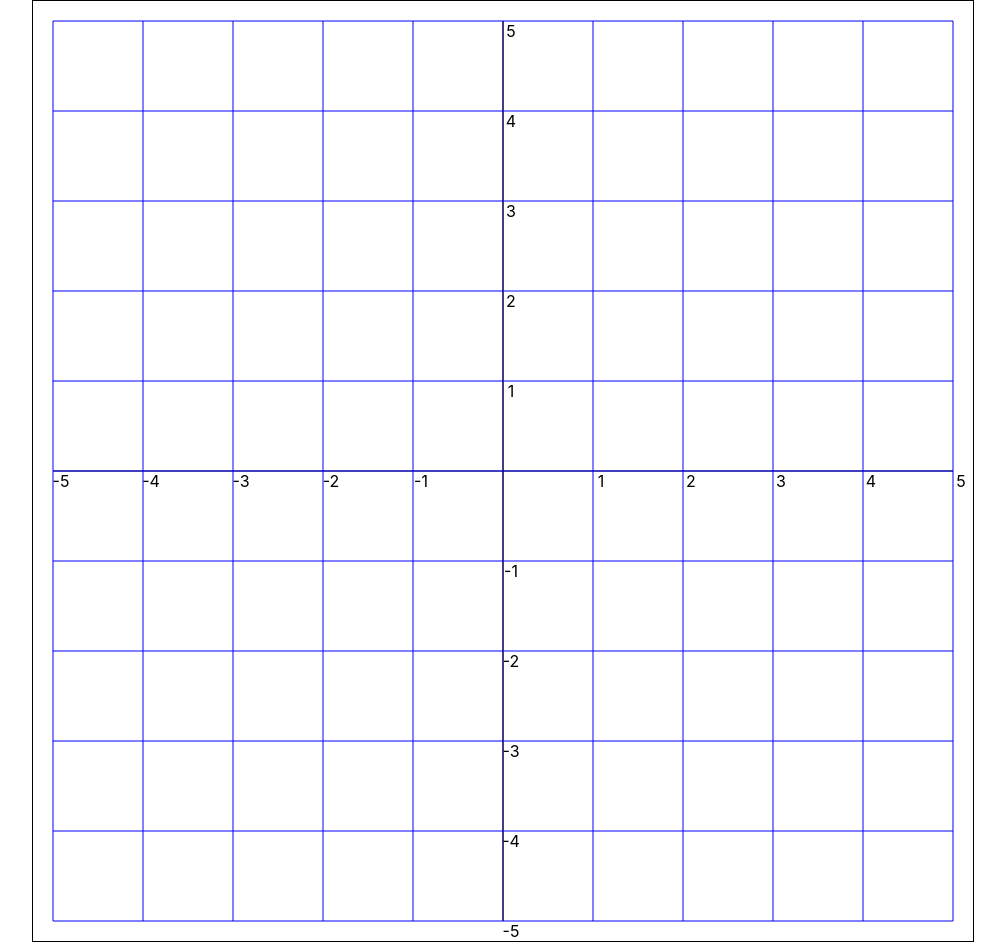
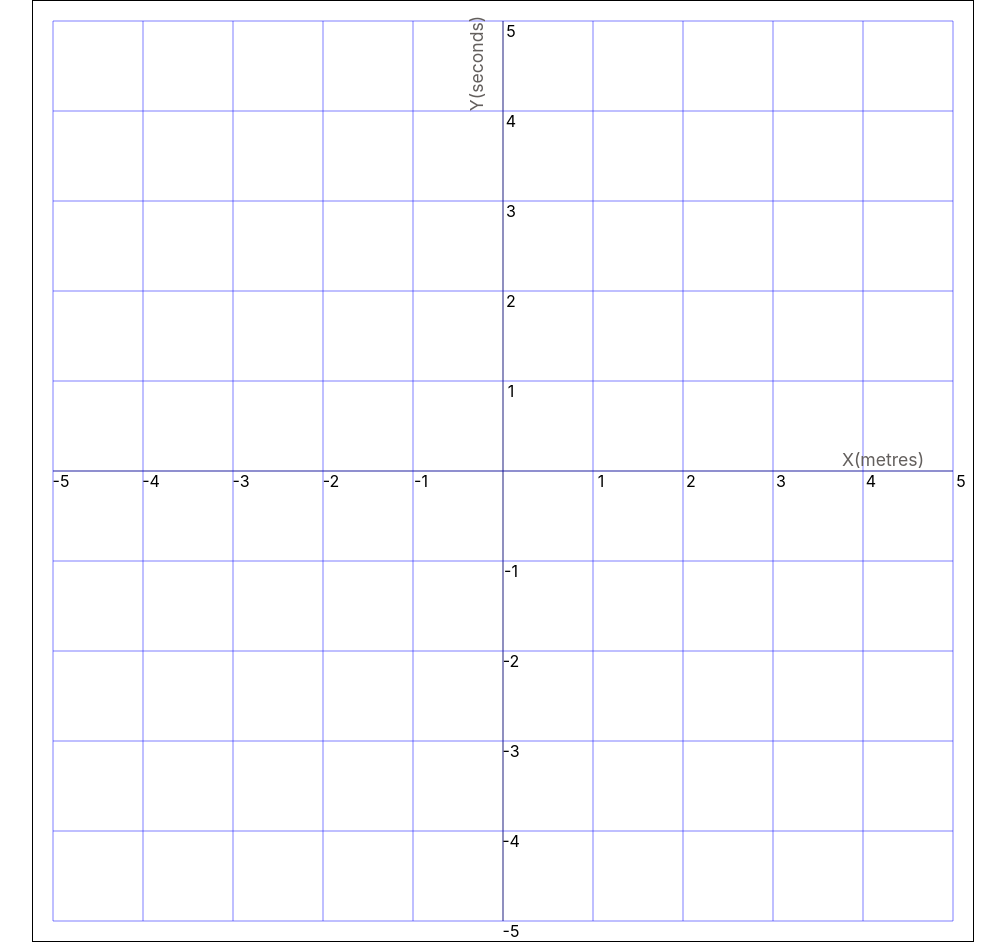
Before and after one commit to Expressionless-Ball-Thing/relativity-visualiser, a React (Vite) app: page / in a window 1280 px wide. Shown: the whole page, without its empty margins (137-1142 px from the left). Built offline with nearby package versions, Linux system fonts and the light colour scheme.

Commit message:
Changed grid opacity, and added axis legend

```diff
--- a/src/App.css
+++ b/src/App.css
@@ -4,10 +4,16 @@
 
 .axis line {
   fill: none;
+  opacity: 0.5;
 }
 
 .axis text {
   font: sans-serif;
+}
+
+.axis-label {
+  font-size: 1.1em;
+  fill: #635F5D;
 }
 
 
--- a/src/App.tsx
+++ b/src/App.tsx
@@ -1,11 +1,10 @@
 import "./App.css";
-import { axisBottom, axisLeft, path, scaleLinear } from "d3";
-import { useRef } from "react";
+import { scaleLinear } from "d3";
+import { useState } from "react";
 
 const width = 940;
 const height = 940;
 const margin = { top: 20, right: 20, bottom: 20, left: 20 };
-
 
 const xScale = scaleLinear()
   .domain([5, -5])
@@ -18,25 +17,57 @@ const App = () => {
   const innerHeight = height - margin.top - margin.bottom;
   const innerWidth = width - margin.left - margin.right;
 
+  const [dots, setDots] = useState({});
+
   return (
     <svg width={width} height={height} className="App">
+
       <g className="axis" transform={`translate(0, ${height / 2})`}>
-        <line stroke="black" x1={margin.left} x2={width - margin.right}/>
-        {xScale.ticks().map(tickValue => (
-          <g key={tickValue} transform = {`translate(${xScale(tickValue)}, 0)`}>
-            <line stroke="blue" y1={(height - (margin.top + margin.bottom))/2 * -1} y2={(width - (margin.top + margin.bottom))/2}/>
-            <text style={{textAnchor: 'middle'}} dy="1em" dx=".5em">{tickValue === 0 ? '' : tickValue}</text>
+        <line stroke="black" x1={margin.left} x2={width - margin.right} />
+        {xScale.ticks().map((tickValue) => (
+          <g key={tickValue} transform={`translate(${xScale(tickValue)}, 0)`}>
+            <line
+              stroke="blue"
+              y1={((height - (margin.top + margin.bottom)) / 2) * -1}
+              y2={(width - (margin.top + margin.bottom)) / 2}
+            />
+            <text style={{ textAnchor: "middle" }} dy="1em" dx=".5em">
+              {tickValue === 0 ? "" : tickValue}
+            </text>
           </g>
         ))}
+        <text
+          className="axis-label"
+          textAnchor="middle"
+          transform={`translate(${innerWidth - 50} , -5)`}
+        >
+          X(metres)
+        </text>
       </g>
+
       <g className="axis" transform={`translate(${width / 2}, 0)`}>
-        <line stroke="black" y1={margin.top} y2={height - margin.bottom}/>
-        {yScale.ticks().map(tickValue => (
-          <g key={tickValue} transform = {`translate(0, ${yScale(tickValue)})`}>
-            <line stroke="blue" x1={(width- (margin.left + margin.right))/2 * -1} x2={(width- (margin.left + margin.right))/2}/>
-            <text style={{textAnchor: 'middle'}} dy="1em" dx=".5em">{tickValue === 0 ? '' : tickValue}</text>
+        <line stroke="black" y1={margin.top} y2={height - margin.bottom} />
+        {yScale.ticks().map((tickValue) => (
+          <g key={tickValue} transform={`translate(0, ${yScale(tickValue)})`}>
+            <line
+              stroke="blue"
+              x1={((width - (margin.left + margin.right)) / 2) * -1}
+              x2={(width - (margin.left + margin.right)) / 2}
+            />
+            <text textAnchor="middle" dy="1em" dx=".5em">
+              {tickValue === 0 ? "" : tickValue}
+            </text>
           </g>
         ))}
+
+        <text
+          className="axis-label"
+          textAnchor="middle"
+          transform={`translate(${-20}, ${innerHeight/8 - 50}) rotate(-90)`}
+        >
+          Y(seconds)
+        </text>
+
       </g>
     </svg>
   );
```
